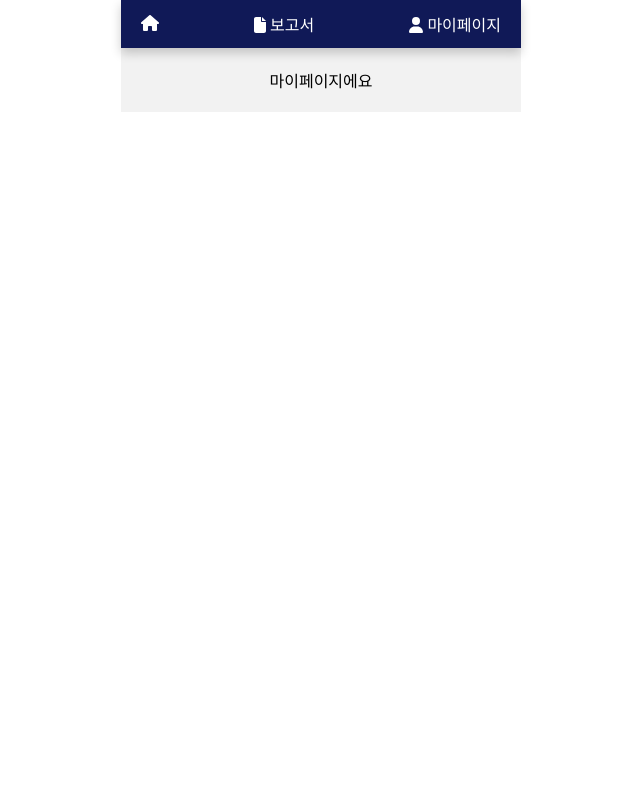
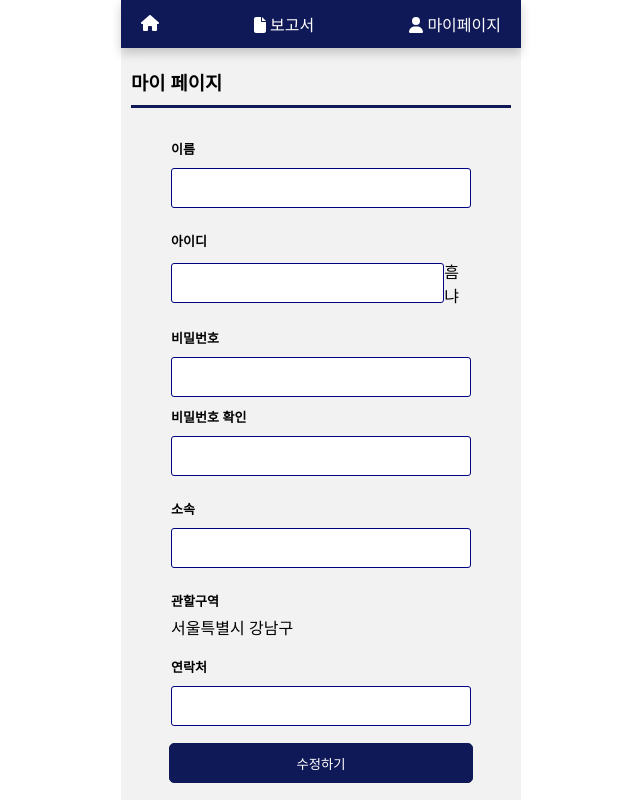
Before and after one commit to 2024-shield/frontend, a React (Vite) app: page /my in a window 1280 px wide. Shown: the whole page, without its empty margins (319-959 px from the left). Built offline with nearby package versions, Linux system fonts and the light colour scheme; the HTML template or start-up script is replaced by a standard one.

Commit message:
Add Changemypage

```diff
--- a/src/Router.tsx
+++ b/src/Router.tsx
@@ -6,6 +6,7 @@ import Reportdetailpage from "./pages/Reportdetailpage";
 import Reportlistpage from "./pages/Reportlistpage";
 import Reportwritepage from "./pages/Reportwritepage";
 import Mypage from "./pages/Mypage";
+import Changemypage from "./pages/Changemypage";
 
 const Router = () => {
     return(
@@ -19,6 +20,7 @@ const Router = () => {
                     <Route path="/report/:id" element={<Reportdetailpage />} />
                     <Route path="/reportwrite" element={<Reportwritepage />} />
                     <Route path="/my" element={<Mypage />} />
+                    <Route path="/changemy" element={<Changemypage />} />
                     {/* <Route path="signup" element={<Signup />} /> */}
                 </Routes>
             </BrowserRouter>
--- /dev/null
+++ b/src/pages/Changemypage.tsx
@@ -0,0 +1,192 @@
+import styled from 'styled-components';
+import Header from "../components/Header";
+import Selectbox from '../components/Selectbox';
+import Button from '../components/Button';
+import * as XLSX from 'xlsx';
+import { useNavigate } from 'react-router-dom';
+import { useEffect, useState } from 'react';
+
+interface Option {
+    value: string;
+    name: string;
+  }
+
+const ChangemypageStyle = styled.div`
+    width: 100%;
+    height: 100vh;
+    padding: 10px;
+    display: flex;
+    flex-direction: column;
+    justify-content: space-between;
+`
+
+const InputboxStyle = styled.div`
+    height: 100%;
+    display: flex;
+    flex-direction: column;
+    align-items: center;
+    justify-content: space-around;
+`
+
+const H5Style = styled.h5`
+    margin: 5px 0px;
+    font-size: 13px;
+`
+
+const InputStyle = styled.input`
+    width: 300px;
+    height: 40px;
+    padding-left: 10px;
+    margin: 5px 0px;
+    border: 1px solid navy;
+    border-radius: 3px;
+`
+
+const SelectStyle = styled.div`
+`
+
+const NamedivStyle = styled.div`
+`
+
+const IDdivStyle = styled.div`
+    display: flex;
+    flex-direction: column;
+`
+
+const InputButtonStyle = styled.div`
+    width: 300px;
+    height: 35px;
+    display: flex;
+    align-items: center;
+    margin: 10px 0px;
+`
+
+const PwdivStyle = styled.div`
+`
+
+const BelongdivStyle = styled.div`
+`
+
+const AreadivStyle = styled.div`
+  width: 300px;
+`
+
+const PhonedivStyle = styled.div`
+`
+
+const Changemy = () => {
+    const navigate = useNavigate();
+
+    const onChangemy = () => {
+        navigate("/changemy")
+    }
+
+    const [docityselected, setdocitySelected] = useState('Seoul');
+  const [docityfilteredOptions, docitysetFilteredOptions] = useState<Option[]>([]);
+  // const [longitudeselected, setlongitudeSelected] = useState(127.0495556);
+  // const [latitudeselected, setlatitudeSelected] = useState(37.514575);
+
+  const fetchData = async () => {
+    try {
+      const response = await fetch('../../data/docity.xlsx');
+      const arrayBuffer = await response.arrayBuffer();
+      const data = new Uint8Array(arrayBuffer);
+      const workbook = XLSX.read(data, { type: 'array' });
+      const worksheet = workbook.Sheets[workbook.SheetNames[0]];
+      return XLSX.utils.sheet_to_json(worksheet, { header: 1 }) as any[][];
+    } catch (error) {
+      console.error('Error:', error);
+      return [];
+    }
+  };
+
+  useEffect(() => {
+    fetchData().then((jsonData) => {
+      const newFilteredOptions: Option[] = jsonData
+        .filter((row: any[]) => row[1] === docityselected)
+        .map((row: any[]) => ({
+          value: row[2],
+          name: row[2],
+        }));
+
+      docitysetFilteredOptions(newFilteredOptions);
+
+      // if (newFilteredOptions.length > 0) {
+      //   const selectedRow = jsonData.find((row: any[]) => row[2] === newFilteredOptions[0].value);
+      //   if (selectedRow) {
+      //     setlongitudeSelected(selectedRow[3]);
+      //     setlatitudeSelected(selectedRow[4]);
+      //   }
+      // }
+    });
+  }, [docityselected]);
+
+  const doChange = (e: React.ChangeEvent<HTMLSelectElement>) => {
+    setdocitySelected(e.target.value);
+  };
+
+  const doChangeSecondSelect = (e: React.ChangeEvent<HTMLSelectElement>) => {
+    const newSelectedValue = e.target.value;
+
+    fetchData().then((jsonData) => {
+      const selectedRow = jsonData.find((row: any[]) => row[2] === newSelectedValue);
+      if (selectedRow) {
+        // setlongitudeSelected(selectedRow[3]);
+        // setlatitudeSelected(selectedRow[4]);
+      }
+    });
+  };
+
+    return(
+        <ChangemypageStyle>
+        <h3 id="page_title">내 정보 수정하기</h3>
+
+        <InputboxStyle>
+          <NamedivStyle>
+              <H5Style>이름</H5Style>
+              <InputStyle/>
+          </NamedivStyle>
+
+          <IDdivStyle>
+              <H5Style>아이디</H5Style>
+              <InputButtonStyle>
+                  <InputStyle/>
+                  흠냐
+              </InputButtonStyle>
+          </IDdivStyle>
+
+          <PwdivStyle>
+              <H5Style>비밀번호</H5Style>
+              <InputStyle/>
+              <H5Style>비밀번호 확인</H5Style>
+              <InputStyle/>
+          </PwdivStyle>
+
+          <BelongdivStyle>
+              <H5Style>소속</H5Style>
+              <InputStyle />
+          </BelongdivStyle>
+
+          <AreadivStyle>
+              <H5Style>관할구역</H5Style>
+              <SelectStyle>
+              <Selectbox
+                  docityselected={docityselected}
+                  doChange={doChange}
+                  docityfilteredOptions={docityfilteredOptions}
+                  doChangeSecondSelect={doChangeSecondSelect}/>
+              </SelectStyle>
+          </AreadivStyle>
+
+          <PhonedivStyle>
+              <H5Style>연락처</H5Style>
+              <InputStyle />
+          </PhonedivStyle>
+
+          <Button text="완료하기" onClick={onChangemy}/>
+        </InputboxStyle>
+      </ChangemypageStyle>
+    )
+}
+
+export default Changemy;
--- a/src/pages/Mainpage.tsx
+++ b/src/pages/Mainpage.tsx
@@ -11,10 +11,6 @@ interface Option {
   value: string;
   name: string;
 }
-
-const InfomationStyle = styled.div`
-  height: 100%;
-`
 
 const InfoStyle = styled.div`
   height: 10vh;
--- a/src/pages/Mypage.tsx
+++ b/src/pages/Mypage.tsx
@@ -1,24 +1,126 @@
 import styled from 'styled-components';
-import Header from "../components/Header";
+import Button from '../components/Button';
+import { useNavigate } from 'react-router-dom';
+import Header from '../components/Header';
 
-const MypageStyle = styled.div`
+const ChangemypageStyle = styled.div`
     width: 100%;
+    height: 94vh;
+    padding: 10px;
+    display: flex;
+    flex-direction: column;
+    justify-content: space-between;
+`
+
+const InputboxStyle = styled.div`
     height: 100%;
-    padding: 20px;
     display: flex;
     flex-direction: column;
     align-items: center;
+    justify-content: space-around;
 `
 
+const H5Style = styled.h5`
+    margin: 5px 0px;
+    font-size: 13px;
+`
+
+const InputStyle = styled.input`
+    width: 300px;
+    height: 40px;
+    padding-left: 10px;
+    margin: 5px 0px;
+    border: 1px solid navy;
+    border-radius: 3px;
+`
+
+const SelectStyle = styled.div`
+`
+
+const NamedivStyle = styled.div`
+`
+
+const IDdivStyle = styled.div`
+    display: flex;
+    flex-direction: column;
+`
+
+const InputButtonStyle = styled.div`
+    width: 300px;
+    height: 35px;
+    display: flex;
+    align-items: center;
+    margin: 10px 0px;
+`
+
+const PwdivStyle = styled.div`
+`
+
+const BelongdivStyle = styled.div`
+`
+
+const AreadivStyle = styled.div`
+  width: 300px;
+`
+
+const PhonedivStyle = styled.div`
+`
 
 const My = () => {
+    const navigate = useNavigate();
+
+    const onChangemy = () => {
+        navigate("/changemy")
+    }
+
     return(
-        <div className="Reportpage">
+        <div className="mypage">
             <Header />
-            <MypageStyle>
-                마이페이지에요
-            </MypageStyle>
-        </div>
+            <ChangemypageStyle>
+            <h3 id="page_title">마이 페이지</h3>
+
+            <InputboxStyle>
+            <NamedivStyle>
+                <H5Style>이름</H5Style>
+                <InputStyle/>
+            </NamedivStyle>
+
+            <IDdivStyle>
+                <H5Style>아이디</H5Style>
+                <InputButtonStyle>
+                    <InputStyle/>
+                    흠냐
+                </InputButtonStyle>
+            </IDdivStyle>
+
+            <PwdivStyle>
+                <H5Style>비밀번호</H5Style>
+                <InputStyle/>
+                <H5Style>비밀번호 확인</H5Style>
+                <InputStyle/>
+            </PwdivStyle>
+
+            <BelongdivStyle>
+                <H5Style>소속</H5Style>
+                <InputStyle />
+            </BelongdivStyle>
+
+            <AreadivStyle>
+                <H5Style>관할구역</H5Style>
+                <SelectStyle>
+                서울특별시 강남구
+                </SelectStyle>
+            </AreadivStyle>
+
+            <PhonedivStyle>
+                <H5Style>연락처</H5Style>
+                <InputStyle />
+            </PhonedivStyle>
+
+            <Button text="수정하기" onClick={onChangemy}/>
+            </InputboxStyle>
+        </ChangemypageStyle>
+      </div>
     )
 }
 
```
